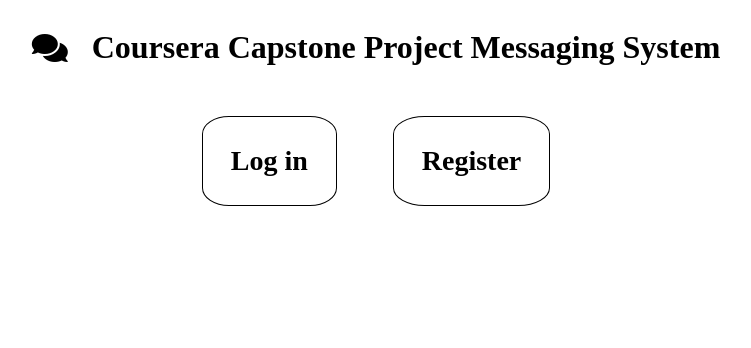
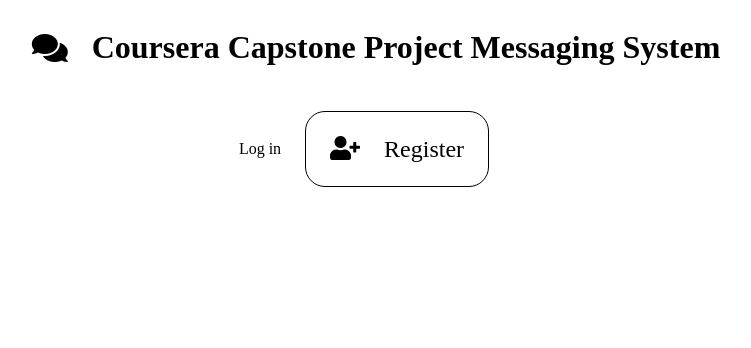
Before and after one commit to uopeople/coursera-cybersecurity-security-capstone-project, a PHP site: page / in a window 1280 px wide. Shown: the top 348 px of the page, without its empty margins (264-1015 px from the left). Run offline with PHP 8.4, Linux system fonts and the light colour scheme; some libraries are stand-ins or nearby versions.

Commit message:
Updated the "Register" link on the main page
* Based on commit daef9ab3

```diff
--- a/public/css/index.css
+++ b/public/css/index.css
@@ -23,28 +23,28 @@
 
 #header i {
     font-size: 2em;
+}
+
+.fas {
     padding-right: 0.75em;
 }
 
-#main-links a {
-    font-size: 1.75em;
-    font-weight: bold;
+#main-links {
+    margin-top: 2em;
+}
+
+#main-links p a {
+    font-size: 1.5em;
     color: black;
     text-decoration: none;
     padding: 1em;
     margin: 1em;
     border: 1px solid black;
-    border-radius: 20%;
+    border-radius: 20px;
 }
 
-#main-links #login:hover {
-    background-color: #f4a259;
-    /* color: white; */
-}
-
-#main-links #register:hover {
+#main-links a:hover {
     background-color: #e9d985;
-    /* color: white; */
 }
 
 #register-form {
--- a/public/index.php
+++ b/public/index.php
@@ -23,8 +23,12 @@
         <h1>Coursera Capstone Project Messaging System</h1>
     </div>
     <div id="main-links">
-        <a id="login" href="#">Log in</a>
-        <a id="register" href="/register.php">Register</a>
+        <p id="login">Log in</p>
+        <p id="register">
+            <a href="register.php">
+                <i class="fas fa-user-plus"></i>&nbsp;Register
+            </a>
+        </p>
     </div>
 </body>
 
```
